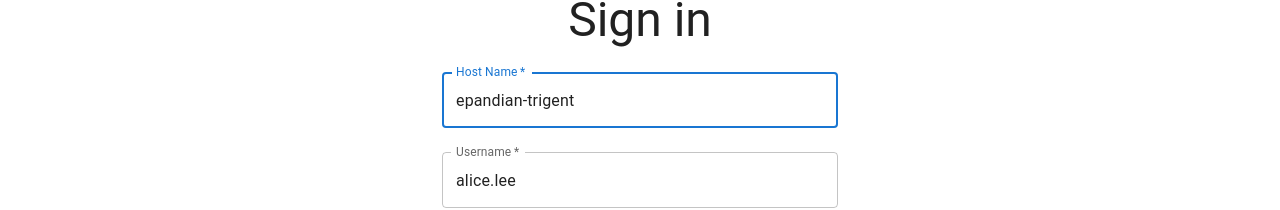
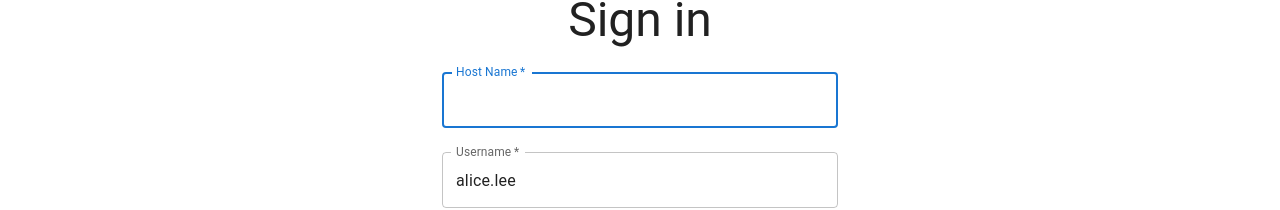
Before and after one commit to mgadirocks/socotra-demo, a React (Create React App) app: page / in a window 1280 px wide. Shown: the part 136-346 px from the top of the page. Built offline with nearby package versions, Linux system fonts and the light colour scheme; the HTML template or start-up script is replaced by a standard one.

Commit message:
creds removed

```diff
--- a/src/Login.jsx
+++ b/src/Login.jsx
@@ -75,7 +75,6 @@ const Login = (props) => {
               id="hostname"
               label="Host Name"
               name="hostname"
-              defaultValue={"epandian-trigent"}
               autoFocus
             />
             <TextField
```
